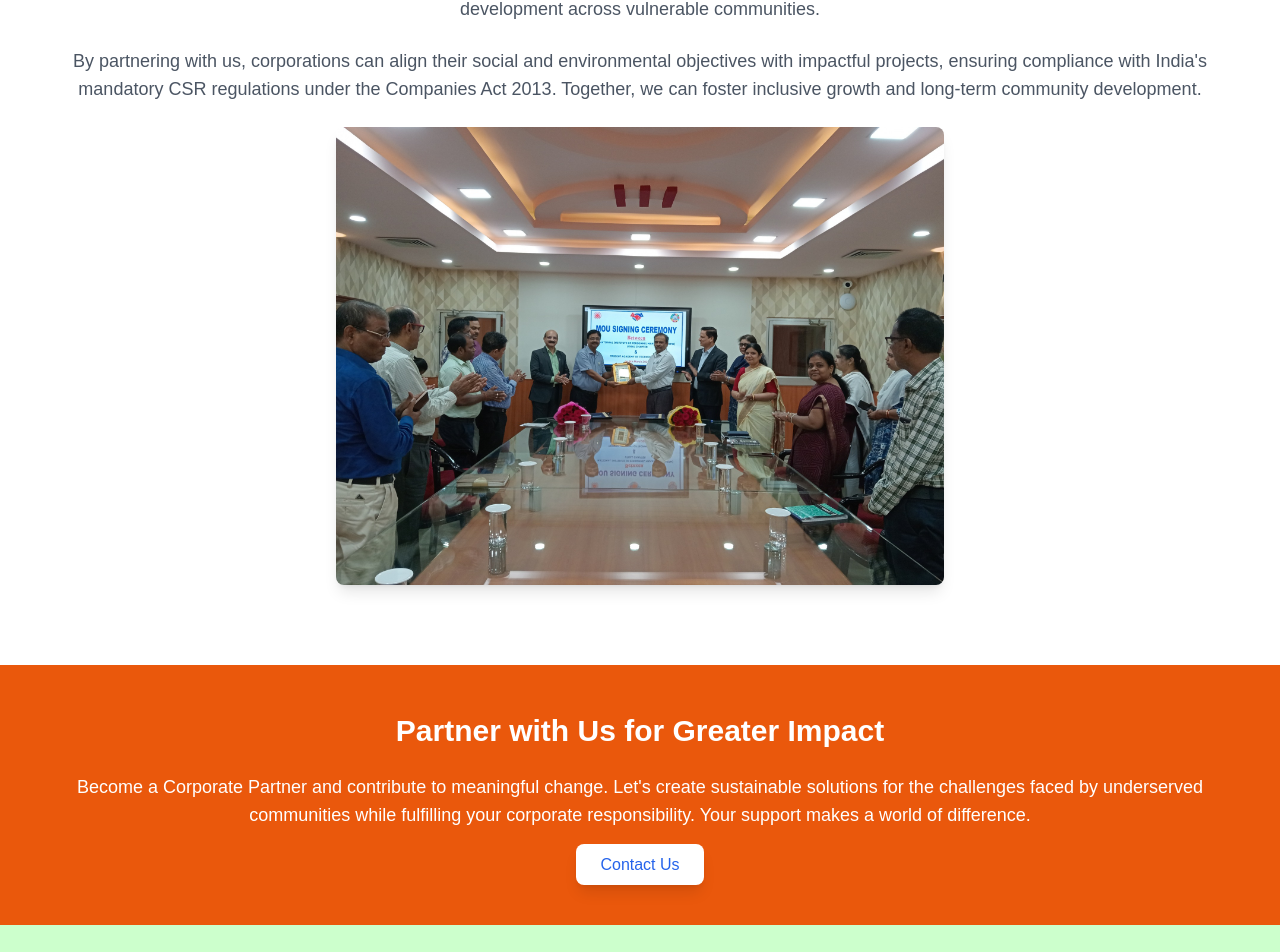
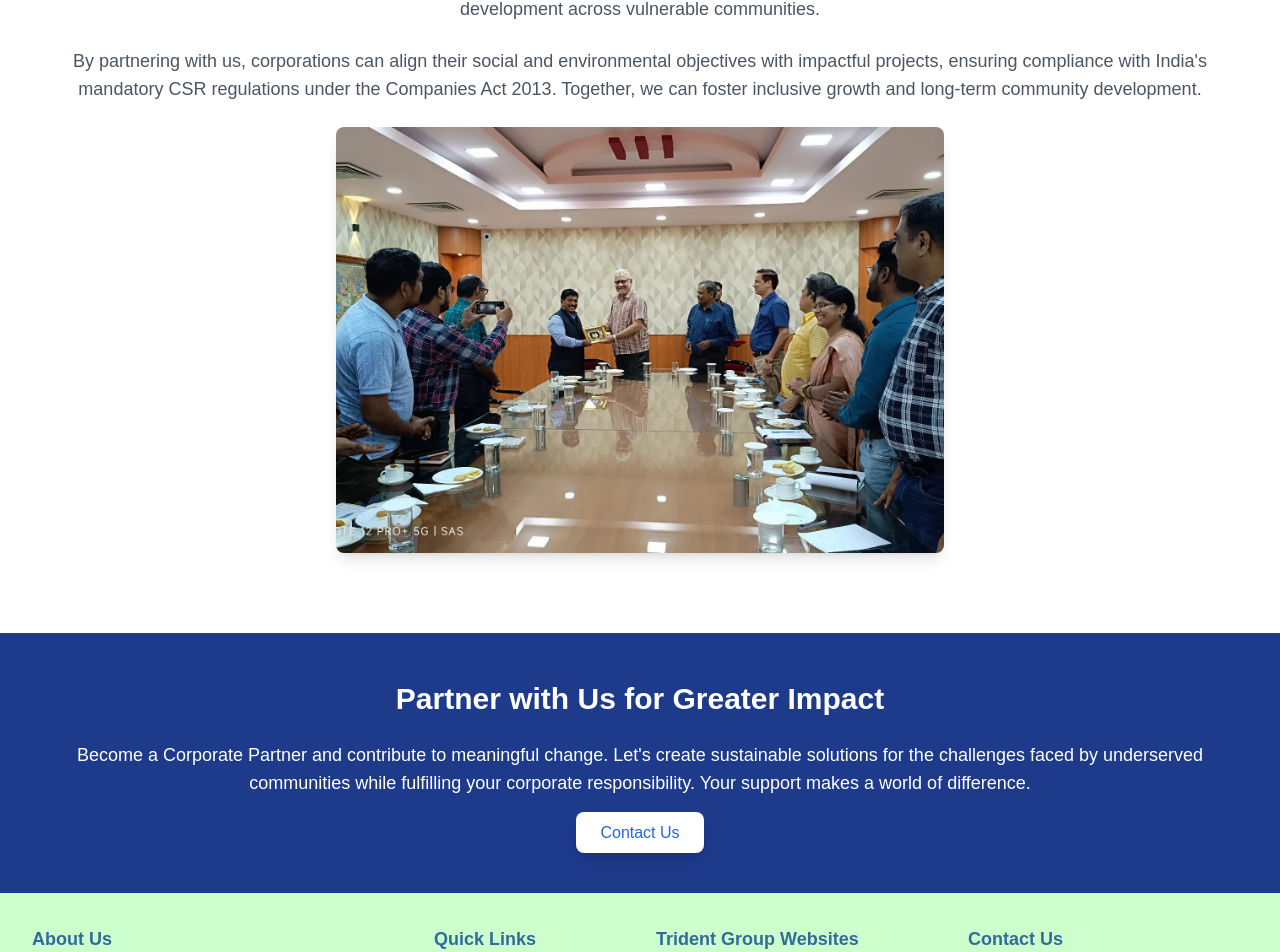
Before and after one commit to Bikash168/Trident_SF, a Next.js app: page /corporates in a window 1280 px wide. Shown: the part 1936-2888 px from the top of the page. Built offline with nearby package versions, Linux system fonts and the light colour scheme.

Commit message:
new changes

```diff
--- a/pages/corporates.tsx
+++ b/pages/corporates.tsx
@@ -53,7 +53,7 @@ const CorporatePartnership = () => {
               <Image
                 src="/images/image1.jpg" // Adjust the path according to your project structure
                 alt="SACRED Foundation Initiative"
-                width={500}
+                width={700}
                 height={300}
                 className="rounded-lg shadow-lg w-full md:w-1/2"
               />
@@ -78,7 +78,7 @@ const CorporatePartnership = () => {
           {/* Image Section */}
           <div className="flex justify-center mb-8">
             <Image
-              src="/images/image1.jpg" // Adjust the path according to your project structure
+              src="/images/image2 (2).jpg" // Adjust the path according to your project structure
               alt="SACRED Foundation Initiative"
               width={500}
               height={300}
@@ -89,7 +89,7 @@ const CorporatePartnership = () => {
       </section>
 
       {/* Call to Action Section */}
-      <section className="bg-orange-600 py-12">
+      <section className="bg-blue-900 py-12">
         <div className="max-w-7xl mx-auto px-4 sm:px-6 lg:px-8">
           <h2 className="text-3xl font-bold text-center text-white mb-6">
             Partner with Us for Greater Impact
```
Also changed, not shown: public/images/image2 (2).jpg (added).
